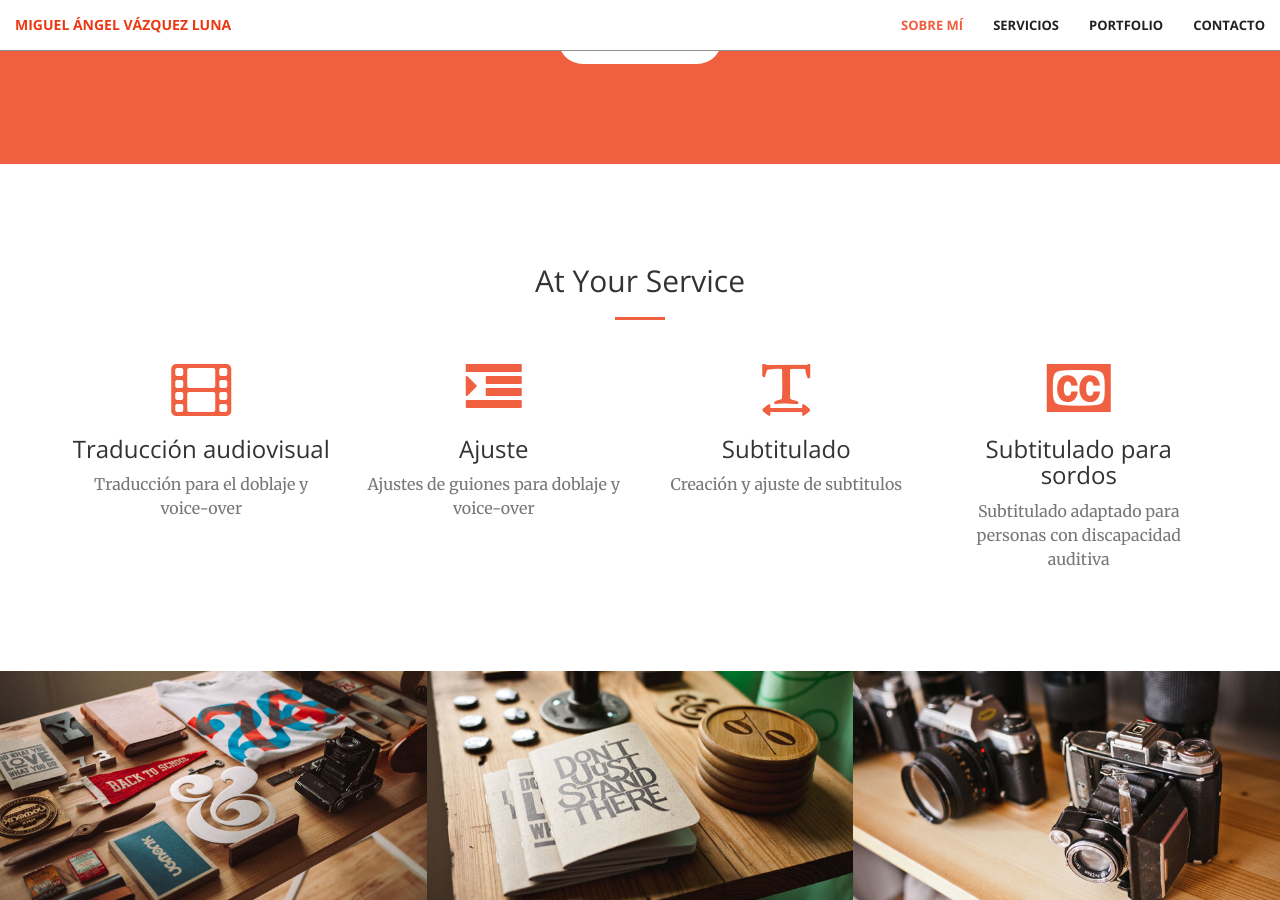
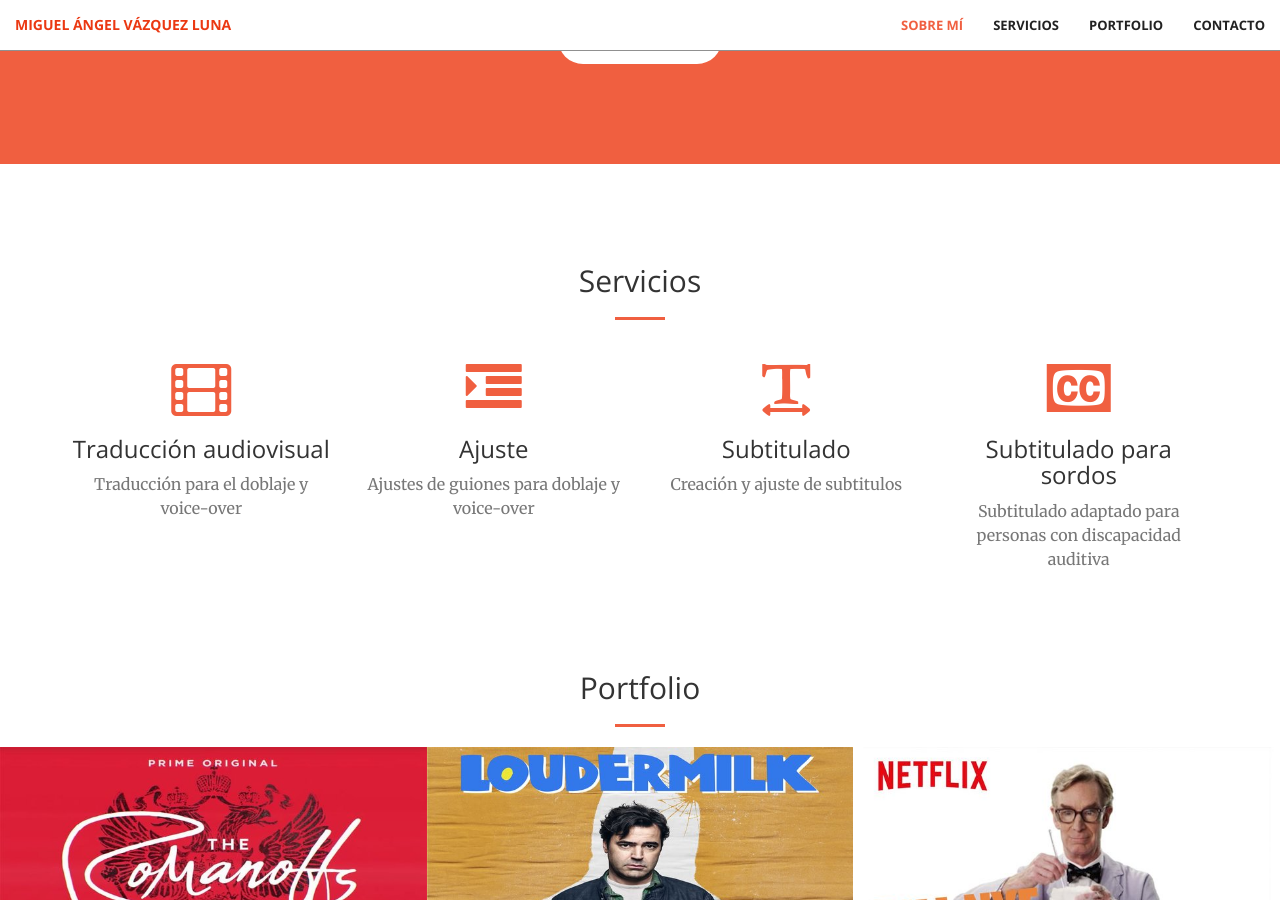
Before and after one commit to MiguelAVL/miguelavl.github.io, a Jekyll site: the page built from index.html, in a window 1280 px wide and 900 px high, scrolled down 1382 px. Built offline with Jekyll 4.4.1, drawn with Linux system fonts in a browser that asks for light colours; some of the changed text lies outside the part shown.

Commit message:
porfolio

```diff
--- a/_includes/portfolio.html
+++ b/_includes/portfolio.html
@@ -1,16 +1,36 @@
 <section class="no-padding" id="portfolio">
+      <div class="container">
+        <div class="row">
+          <div class="col-lg-12 text-center">
+            <h2 class="section-heading">Portfolio</h2>
+            <hr class="primary">
+          </div>
+        </div>
+      </div>
     <div class="container-fluid">
         <div class="row no-gutter">
             <div class="col-lg-4 col-sm-6">
-                <a href="#" class="portfolio-box">
-                    <img src="img/portfolio/1.jpg" class="img-responsive" alt="">
+                <!-- <a href="#" class="portfolio-box"> -->
+                <a class="portfolio-box">
+                    <img src="img/portfolio/rsz_romanoffs.jpg" class="img-responsive" alt="">
+                    <div class="portfolio-box-caption">
+                        <div class="portfolio-box-caption-content">
+                            <div class="project-category text-faded">The Romanoffs</div>
+                            <div class="project-name">Amazon Prime</div>
+                        </div>
+                    </div>
+                </a>
+            </div>
+            <div class="col-lg-4 col-sm-6">
+                <a class="portfolio-box">
+                    <img src="img/portfolio/rsz_loudermilk.jpg" class="img-responsive" alt="">
                     <div class="portfolio-box-caption">
                         <div class="portfolio-box-caption-content">
                             <div class="project-category text-faded">
-                                Category
+                                Loudermilk
                             </div>
                             <div class="project-name">
-                                Project Name
+                                Amazon Prime
                             </div>
                         </div>
                     </div>
@@ -18,74 +38,59 @@
             </div>
             <div class="col-lg-4 col-sm-6">
                 <a href="#" class="portfolio-box">
-                    <img src="img/portfolio/2.jpg" class="img-responsive" alt="">
+                    <img src="img/portfolio/rsz_bill.jpeg" class="img-responsive" alt="">
                     <div class="portfolio-box-caption">
                         <div class="portfolio-box-caption-content">
                             <div class="project-category text-faded">
-                                Category
+                                Bill Nye Salva al mundo
                             </div>
                             <div class="project-name">
-                                Project Name
+                                Netflix
                             </div>
                         </div>
                     </div>
                 </a>
             </div>
             <div class="col-lg-4 col-sm-6">
-                <a href="#" class="portfolio-box">
-                    <img src="img/portfolio/3.jpg" class="img-responsive" alt="">
+                <a class="portfolio-box">
+                    <img src="img/portfolio/rsz_fils.jpg" class="img-responsive" alt="">
                     <div class="portfolio-box-caption">
                         <div class="portfolio-box-caption-content">
                             <div class="project-category text-faded">
-                                Category
+                                El hijo del otro
                             </div>
                             <div class="project-name">
-                                Project Name
+                                Película
                             </div>
                         </div>
                     </div>
                 </a>
             </div>
             <div class="col-lg-4 col-sm-6">
-                <a href="#" class="portfolio-box">
-                    <img src="img/portfolio/4.jpg" class="img-responsive" alt="">
+                <a class="portfolio-box">
+                    <img src="img/portfolio/rsz_joshua.jpg" class="img-responsive" alt="">
                     <div class="portfolio-box-caption">
                         <div class="portfolio-box-caption-content">
                             <div class="project-category text-faded">
-                                Category
+                                Joshua: Teenager vs Superpower
                             </div>
                             <div class="project-name">
-                                Project Name
+                                Netflix
                             </div>
                         </div>
                     </div>
                 </a>
             </div>
             <div class="col-lg-4 col-sm-6">
-                <a href="#" class="portfolio-box">
-                    <img src="img/portfolio/5.jpg" class="img-responsive" alt="">
+                <a class="portfolio-box">
+                    <img src="img/portfolio/rsz_pawn.jpeg" class="img-responsive" alt="">
                     <div class="portfolio-box-caption">
                         <div class="portfolio-box-caption-content">
                             <div class="project-category text-faded">
-                                Category
+                                La casa de empeños
                             </div>
                             <div class="project-name">
-                                Project Name
-                            </div>
-                        </div>
-                    </div>
-                </a>
-            </div>
-            <div class="col-lg-4 col-sm-6">
-                <a href="#" class="portfolio-box">
-                    <img src="img/portfolio/6.jpg" class="img-responsive" alt="">
-                    <div class="portfolio-box-caption">
-                        <div class="portfolio-box-caption-content">
-                            <div class="project-category text-faded">
-                                Category
-                            </div>
-                            <div class="project-name">
-                                Project Name
+                                Mega
                             </div>
                         </div>
                     </div>
--- a/_includes/services.html
+++ b/_includes/services.html
@@ -2,7 +2,7 @@
     <div class="container">
         <div class="row">
             <div class="col-lg-12 text-center">
-                <h2 class="section-heading">At Your Service</h2>
+                <h2 class="section-heading">Servicios</h2>
                 <hr class="primary">
             </div>
         </div>
--- a/_layouts/front.html
+++ b/_layouts/front.html
@@ -9,7 +9,7 @@
   {% include call-to-action.html %}
   {% include services.html %}
   {% include portfolio.html %}
-  {% include aside.html %}
+  <!-- {% include aside.html %} -->
   {% include contact.html %}
   {% include scripts.html %}
 </body>
```
Also changed, not shown: img/portfolio/1.jpg (deleted), img/portfolio/2.jpg (deleted), img/portfolio/3.jpg (deleted), img/portfolio/4.jpg (deleted), img/portfolio/5.jpg (deleted), img/portfolio/50black.jpg (added), img/portfolio/6.jpg (deleted), img/portfolio/Lefils.jpg (added), img/portfolio/rsz_bill.jpeg (added), img/portfolio/rsz_fils.jpg (added), img/portfolio/rsz_joshua.jpg (added), img/portfolio/rsz_loudermilk.jpg (added), img/portfolio/rsz_pawn.jpeg (added), img/portfolio/rsz_romanoffs.jpg (added).
